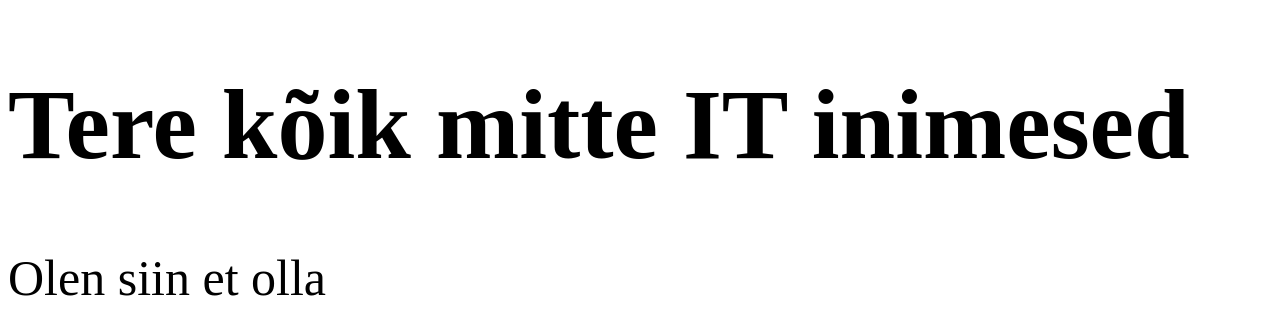
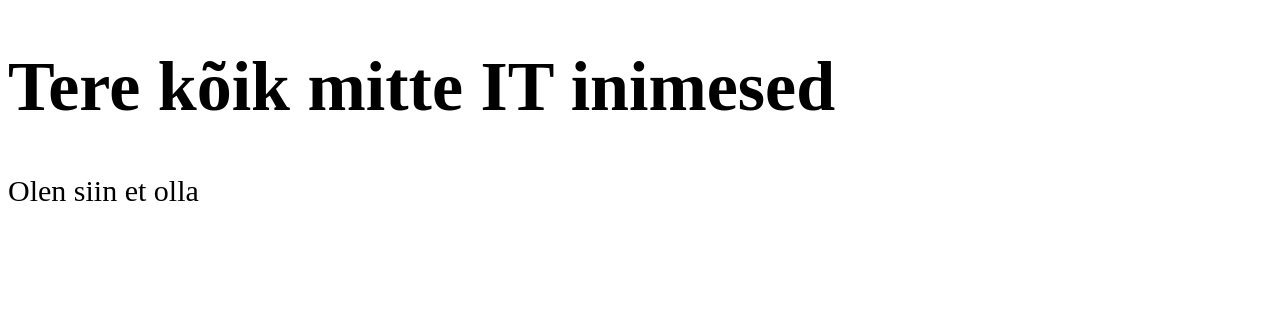
Before and after one commit to ITmeesITmajas/ITmeesITmajas.github.io, a plain HTML site: page index.html in a window 1280 px wide. Drawn offline with Linux system fonts and the light colour scheme.

Commit message:
Update index.html

```diff
--- a/index.html
+++ b/index.html
@@ -5,8 +5,8 @@
 </head>
 <body>
 
-<h1 style="font-size:100px;">Tere kõik mitte IT inimesed</h1>
-<p style="font-size:50px;">Olen siin et olla</p>
+<h1 style="font-size:70px;">Tere kõik mitte IT inimesed</h1>
+<p style="font-size:30px;">Olen siin et olla</p>
 
 </body>
 </html>
```
